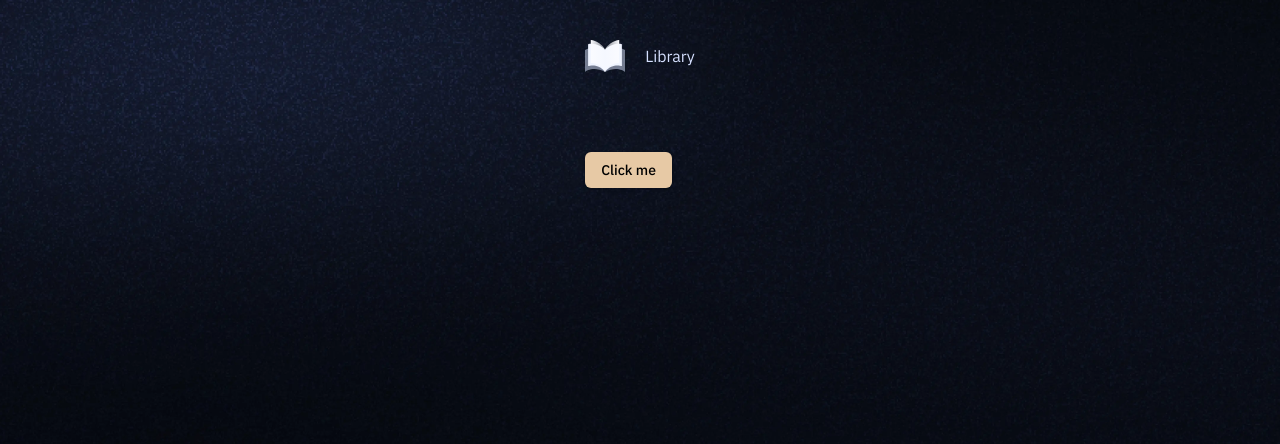
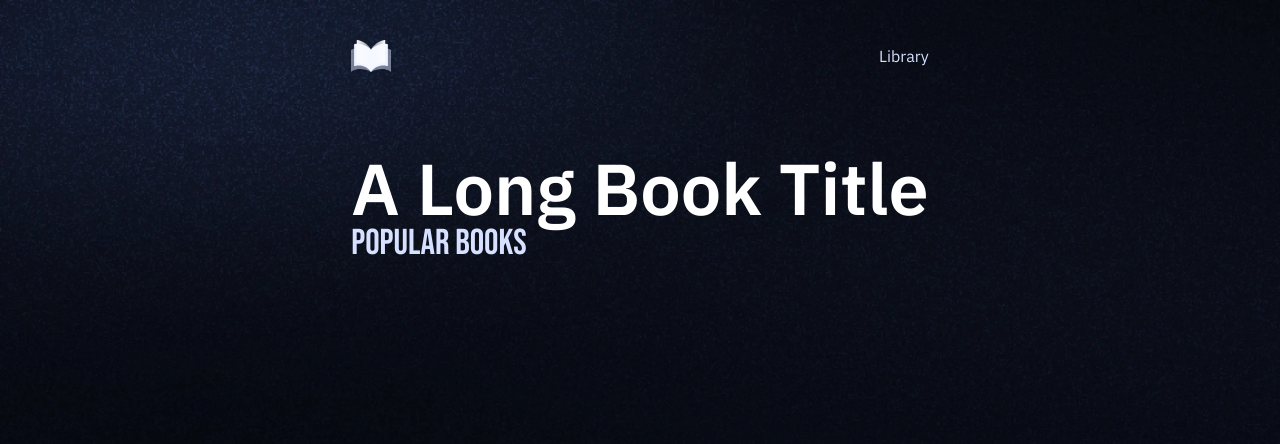
Before and after one commit to mileswildmore18/university-library-management, a Next.js app: page / in a window 1280 px wide. Shown: the top 444 px of the page. Built offline with nearby package versions, Linux system fonts and the light colour scheme.

Commit message:
Added a Booklist and Overview section to show the current book shown and have other books shown on the popular books section.

```diff
--- a/app/(root)/layout.tsx
+++ b/app/(root)/layout.tsx
@@ -2,11 +2,11 @@
 import Header from "@/components/Header";
 
 // Setup the layout of the main page
-const Layout = ({ children }: { children: ReactNode}) => {
+const Layout = ({children}: { children: ReactNode }) => {
     return (
         <main className="root-container">
             <div className="mx-auto max-w-7xl">
-               <Header />
+                <Header/>
                 <div className="mt-20 pb-20">
                     {children}
                 </div>
--- a/app/(root)/page.tsx
+++ b/app/(root)/page.tsx
@@ -1,12 +1,12 @@
 // import dependencies and button
 import Image from "next/image";
-import { Button } from "@/components/ui/button";
+import {Button} from "@/components/ui/button";
+import BookOverview from "@/components/BookOverview";
+import BookList from "@/components/BookList";
 
-const Home = () => (
-  // Add installed button
-  <>
-    <Button>Click me</Button>
-  </>
-);
+const Home = () => <>
+    <BookOverview/>
+    <BookList/>
+</>;
 
 export default Home;
--- a/app/globals.css
+++ b/app/globals.css
@@ -311,6 +311,7 @@
         --chart-5: 27 87% 67%;
         --radius: 0.5rem;
     }
+
     .dark {
         --background: 222.2 84% 4.9%;
         --foreground: 210 40% 98%;
--- /dev/null
+++ b/components/BookList.tsx
@@ -0,0 +1,8 @@
+import React from 'react'
+
+const BookList = () => {
+    return <section>
+        <h2 className="font-bebas-neue text-4xl text-light-100">Popular Books</h2>
+    </section>
+}
+export default BookList
--- /dev/null
+++ b/components/BookOverview.tsx
@@ -0,0 +1,10 @@
+import React from 'react'
+
+const BookOverview = () => {
+    return <section className="book-overview">
+        <div className="flex flex-1 flex-col gap-5">
+            <h1>A Long Book Title</h1>
+        </div>
+    </section>
+}
+export default BookOverview
--- a/components/Header.tsx
+++ b/components/Header.tsx
@@ -10,7 +10,7 @@
     return <header className="my-10 flex justify-between gap-5">
         {/*    Add link   */}
         <Link href="/">
-           <Image src="/icons/logo.svg" alt="logo" width={40} height={40} />
+            <Image src="/icons/logo.svg" alt="logo" width={40} height={40}/>
         </Link>
         <ul className="flex flex-row items-center gap-8">
             <li>
```
Lines whose indentation alone changed are shown as unchanged.
